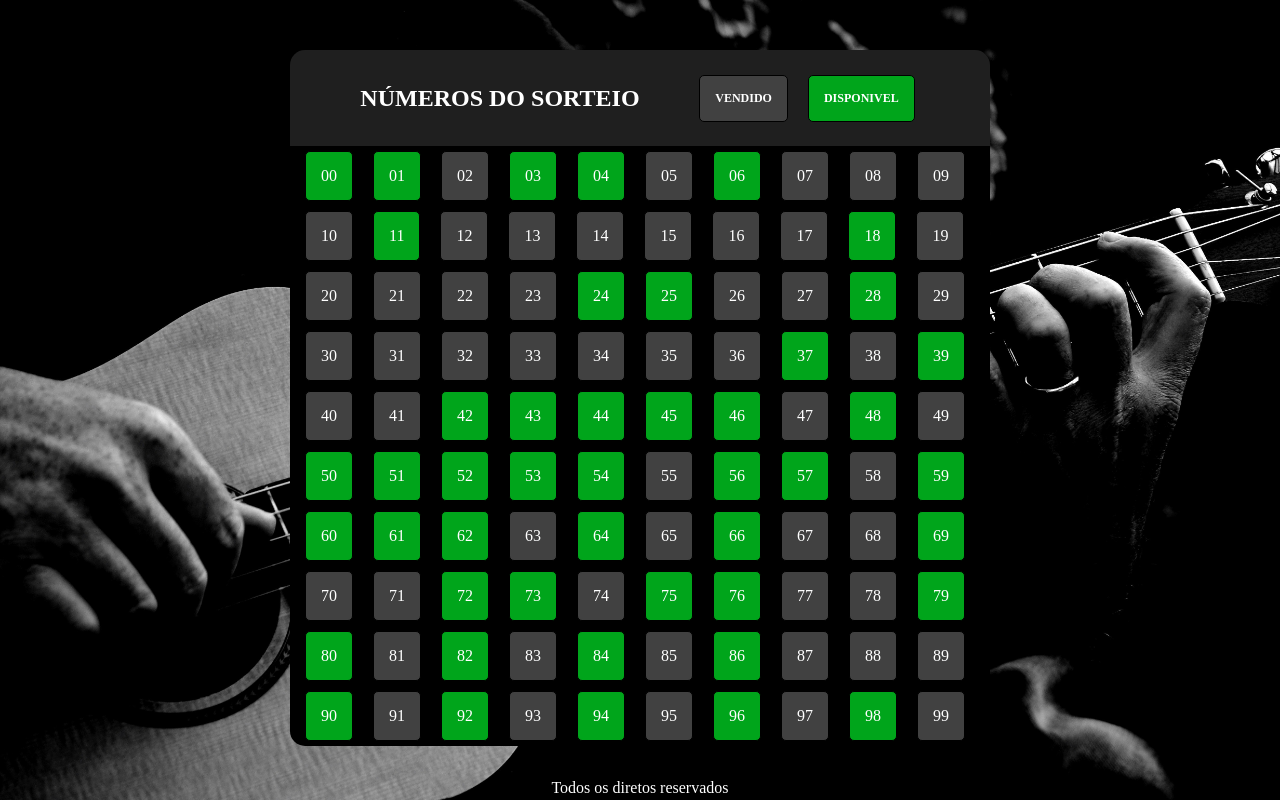
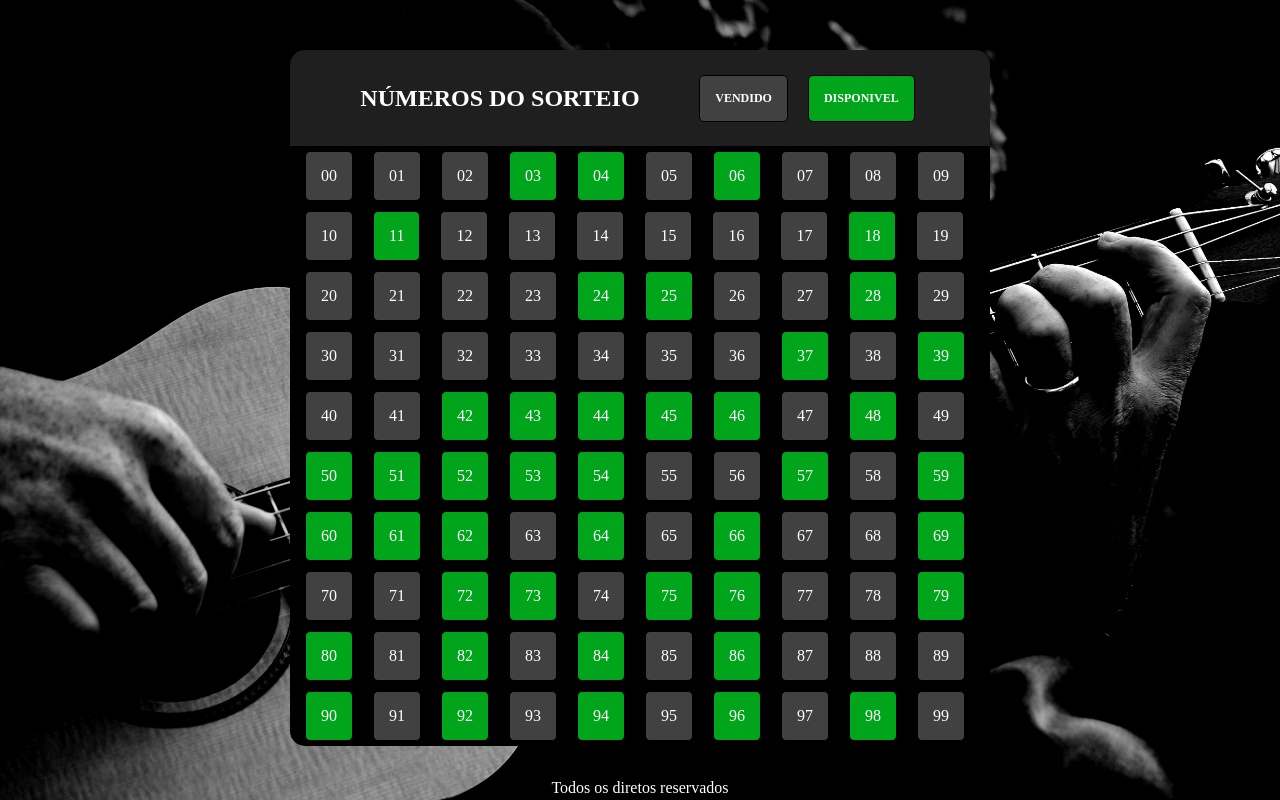
Before and after one commit to junior-leandro/rifa, a plain HTML site: page index.html in a window 1280 px wide. Drawn offline with Linux system fonts and the light colour scheme.

Commit message:
rifa update

```diff
--- a/index.html
+++ b/index.html
@@ -24,15 +24,15 @@
                 </div>
             </div>
             <div id="tableNum" class="tableNum">
-                <span id="00" class="disponivel">00</span> <!-- -->
-                <span id="01" class="disponivel">01</span> <!-- -->
+                <span id="00" class="vendido">00</span> <!--REGINALDO GU | PAGO -->
+                <span id="01" class="vendido">01</span> <!-- LIDIA | PAGO-->
                 <span id="02" class="vendido">02</span> <!-- LEKO -->
                 <span id="03" class="disponivel">03</span> <!-- -->
                 <span id="04" class="disponivel">04</span> <!-- -->
                 <span id="05" class="vendido">05</span> <!-- JULIANO | PAGO -->
                 <span id="06" class="disponivel">06</span> <!-- -->
                 <span id="07" class="vendido">07</span> <!-- MARCELINHO | PAGO -->
-                <span id="08" class="vendido">08</span> <!-- MURILO -->
+                <span id="08" class="vendido">08</span> <!-- MURILO | PAGO -->
                 <span id="09" class="vendido">09</span> <!-- MARIA DE FATIMA | PAGO -->
                 <span id="10" class="vendido">10</span> <!-- THIAGO JOSÉ HDH | PAGO -->
                 <span id="11" class="disponivel">11</span> <!-- -->
@@ -80,7 +80,7 @@
                 <span id="53" class="disponivel">53</span> <!-- -->
                 <span id="54" class="disponivel">54</span> <!-- -->
                 <span id="55" class="vendido">55</span> <!-- SARAH -->
-                <span id="56" class="disponivel">56</span> <!-- -->
+                <span id="56" class="vendido">56</span> <!-- BRUNÃO | PAGO-->
                 <span id="57" class="disponivel">57</span> <!-- -->
                 <span id="58" class="vendido">58</span> <!-- JOSÉ BENEDITO -->
                 <span id="59" class="disponivel">59</span> <!-- -->
```
